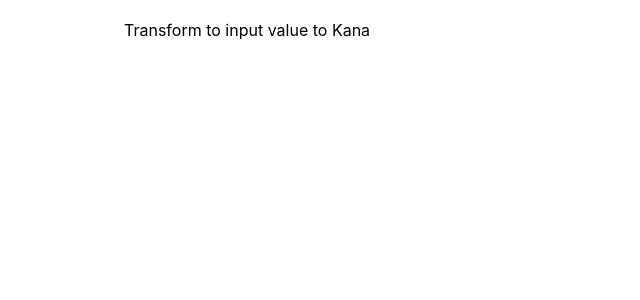
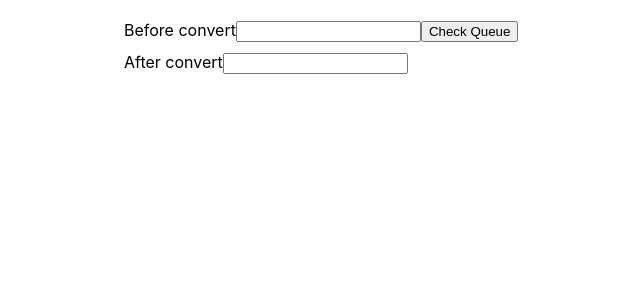
Before and after one commit to y-natani/React-R-D, a Next.js app: page /research/convKana in a window 1280 px wide. Shown: the top 300 px of the page, without its empty margins (76-716 px from the left). Built offline with nearby package versions, Linux system fonts and the light colour scheme.

Commit message:
hira to kana

```diff
--- a/package.json
+++ b/package.json
@@ -9,6 +9,8 @@
     "lint": "next lint"
   },
   "dependencies": {
+    "@babel/core": "^7.15.0",
+    "@emotion/babel-preset-css-prop": "^11.2.0",
     "@emotion/react": "^11.4.1",
     "@emotion/styled": "^11.3.0",
     "next": "11.1.0",
--- a/pages/research/convKana.tsx
+++ b/pages/research/convKana.tsx
@@ -1,7 +1,12 @@
 import type { NextPage } from 'next'
+import TransformInput from '@/organisms/TransformInput'
 
 const ConvKana: NextPage = () => {
-  return <main>Transform to input value to Kana</main>
+  return (
+    <main>
+      <TransformInput />
+    </main>
+  )
 }
 
 export default ConvKana
--- /dev/null
+++ b/src/components/organisms/TransformInput.tsx
@@ -0,0 +1,40 @@
+import React, { useRef, useState, useMemo } from 'react'
+import { css } from '@emotion/react'
+import { hiraToKana } from '@/helpers/Common/String'
+
+const TransformInput = () => {
+  const ref = useRef<HTMLInputElement>(null)
+
+  const [beforeConvText, setBeforeConvText] = useState('')
+
+  const afterConvText = useMemo(() => {
+    console.log('===afterConvText===')
+    return hiraToKana(beforeConvText)
+  }, [beforeConvText])
+
+  const clickHandler = () => {
+    console.log('===clickHandler===')
+  }
+
+  return (
+    <div>
+      <div css={styles.space}>
+        Before convert
+        <input ref={ref} onBlur={e => setBeforeConvText(e.target.value)} />
+        <button onClick={clickHandler}>Check Queue</button>
+      </div>
+      <div css={styles.space}>
+        After convert
+        <input defaultValue={afterConvText}></input>
+      </div>
+    </div>
+  )
+}
+
+const styles = {
+  space: css`
+    margin: 10px 0;
+  `,
+}
+
+export default TransformInput
--- /dev/null
+++ b/src/helpers/Common/String.ts
@@ -0,0 +1,13 @@
+export const kanaToHira = (str: string) => {
+  return str.replace(/[\u30a1-\u30f6]/g, match => {
+    var chr = match.charCodeAt(0) - 0x60
+    return String.fromCharCode(chr)
+  })
+}
+
+export const hiraToKana = (str: string) => {
+  return str.replace(/[\u3041-\u3096]/g, match => {
+    var chr = match.charCodeAt(0) + 0x60
+    return String.fromCharCode(chr)
+  })
+}
```
Also changed, not shown: tsconfig.json (+18 -8 lines), .babelrc (added), types/index.ts (added), 1 other file (tests, documents, lock files or other folders).
